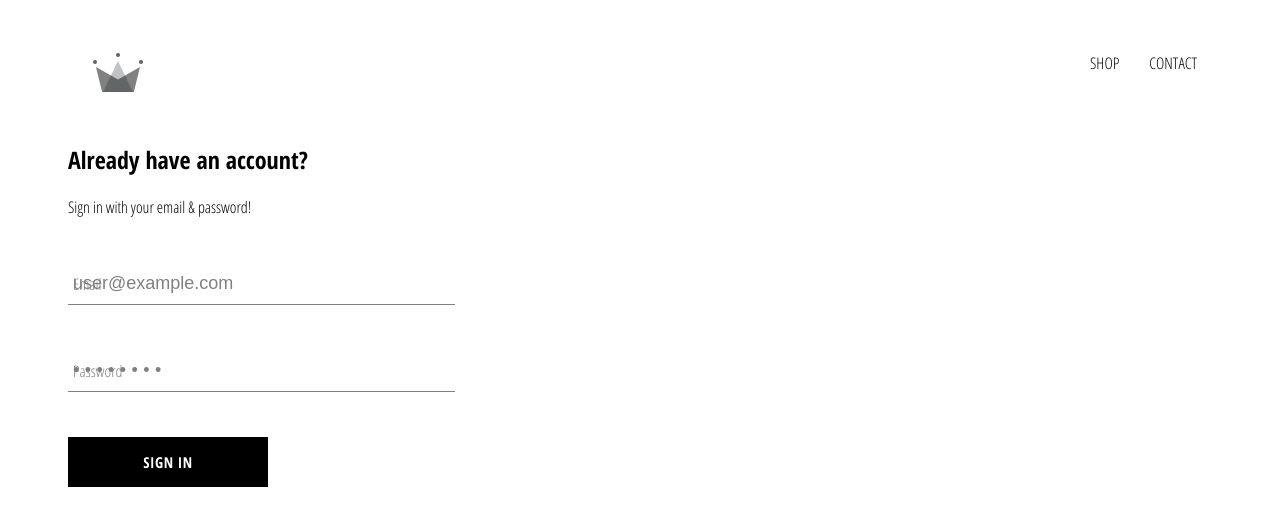
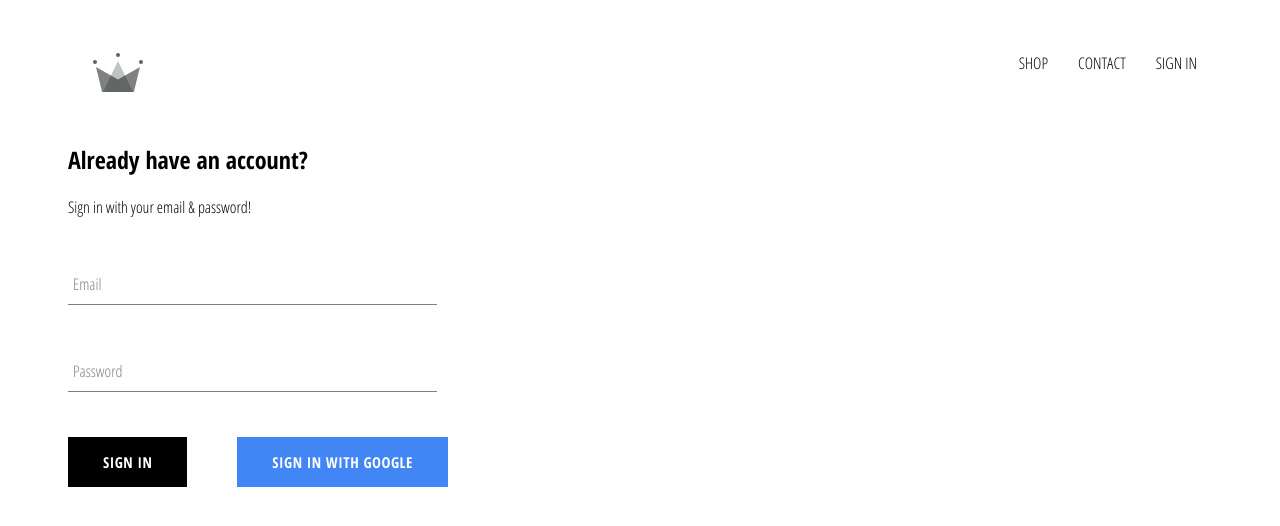
Before and after one commit to nazifa22/CART-Project-----React, a React (Create React App) app: page /signin in a window 1280 px wide. Shown: the top 526 px of the page. Built offline with nearby package versions, Linux system fonts and the light colour scheme; no server answers.

Commit message:
Integrated firebase, sign in page and sign in authentication

```diff
--- a/src/App.css
+++ b/src/App.css
@@ -7,3 +7,7 @@
   text-decoration: none;
   color: #000;
 }
+
+* {
+  box-sizing: border-box;
+}
--- a/src/App.js
+++ b/src/App.js
@@ -1,4 +1,4 @@
-import React from 'react';
+import React, { Component } from 'react';
 import logo from './logo.svg';
 import './App.css';
 import Homepage from './Components/Pages/homepage/homepage';
@@ -6,18 +6,43 @@
 import ShopComponent from './Components/Pages/shop/shopComponent';
 import Header from './Components/Header/header';
 import SigninSignup from './Components/Sign-In-Sign-Up/signin-signup';
+import { auth } from './firebase/firebase';
 
-function App() {
+class App extends Component {
+  constructor() {
+    super();
+
+    this.state = {
+      currentUser: null
+    }
+  }
+
+  unsubscribeFromAuth = null;
+
+  componentDidMount() {
+    this.unsubscribeFromAuth = auth.onAuthStateChanged(user => {
+      this.setState({ currentUser: user });
+
+      console.log(user)
+    })
+  }
+
+  componentWillUnmount() {
+    this.unsubscribeFromAuth();
+  }
+
+  render() {
     return (
       <div className="App">
-      <Header/>
+        <Header currentUser={this.state.currentUser} />
         <Switch>
           <Route exact path='/' component={Homepage} />
           <Route path='/shop' component={ShopComponent} />
           <Route path='/signin' component={SigninSignup} />
         </Switch>
       </div>
-  );
+    )
+  }
 }
 
 export default App;
--- a/src/Components/Header/header.jsx
+++ b/src/Components/Header/header.jsx
@@ -2,8 +2,9 @@
 import { Link } from 'react-router-dom';
 import { ReactComponent as Logo } from '../../assets/crown.svg';
 import './header.scss';
+import { auth } from '../../firebase/firebase';
 
-const header = () => {
+const header = ({ currentUser }) => {
     return (
         <div className="header">
             <Link className="logo-container" to="/">
@@ -16,6 +17,16 @@
                 <Link className="option" to="/shop">
                     CONTACT
                 </Link>
+                {
+                    currentUser ?
+                    <div className="option" onClick={() => auth.signOut()}>
+                        SIGN OUT
+                    </div>
+                    :
+                    <Link className="option" to="/signin">
+                        SIGN IN
+                    </Link>
+                }
             </div>
         </div>
     )
--- a/src/Components/Header/header.scss
+++ b/src/Components/Header/header.scss
@@ -18,6 +18,7 @@
       display: flex;
       align-items: center;
       justify-content: flex-end;
+      cursor: pointer;
 
       .option {
         padding: 10px 15px;
--- a/src/Components/SignIn/signin.jsx
+++ b/src/Components/SignIn/signin.jsx
@@ -2,14 +2,16 @@
 import './signin.scss';
 import FormInput from './../Form-Input/formInput';
 import Button from '../button/button';
+
+import { signInWithGoogle } from './../../firebase/firebase';
 
 export default class Signin extends Component {
     constructor() {
         super();
 
         this.state = {
-            email: 'user@example.com',
-            password: 'password'
+            email: '',
+            password: ''
         }
     }
 
@@ -46,9 +48,18 @@
                     label="Password"
                     required />
 
-                    <Button type="submit">
-                        Sign In
-                    </Button>
+                    <div className="buttons">
+                        <Button type="submit">
+                            Sign In
+                        </Button>
+
+                        <Button
+                        onClick={signInWithGoogle}
+                        isGoogleSignIn >
+                            {''}
+                            Sign In with Google{''}
+                        </Button>
+                    </div>
                 </form>
             </div>
         )
--- a/src/Components/SignIn/signin.scss
+++ b/src/Components/SignIn/signin.scss
@@ -1,9 +1,14 @@
 .sign-in {
-    width: 30vw;
+    width: 380px;
     display: flex;
     flex-direction: column;
+
+    .title {
+      margin: 10px 0;
+    }
+
+    .buttons {
+      display: flex;
+      justify-content: space-between;
+    }
 }
-
-.title {
-  margin: 10px 0;
-}
--- a/src/Components/button/button.jsx
+++ b/src/Components/button/button.jsx
@@ -1,9 +1,10 @@
 import React from 'react';
 import './button.scss';
 
-const Button = ({ children, ...otherProps }) => {
+const Button = ({ children, isGoogleSignIn, ...otherProps }) => {
     return (
-        <div className="custom-button"
+        <div
+        className={`${isGoogleSignIn ? 'google-sign-in' : ''} custom-button`}
         {...otherProps} >
             { children }
         </div>
--- a/src/Components/button/button.scss
+++ b/src/Components/button/button.scss
@@ -1,5 +1,5 @@
 .custom-button {
-    min-width: 130px;
+    min-width: 80px;
     width: max-content;
     height: 50px;
     letter-spacing: 0.5px;
@@ -13,13 +13,25 @@
     font-weight: bolder;
     border: none;
     cursor: pointer;
-    display: flex;
+    display: inline-flex;
     flex-direction: row;
     justify-content: center;
+    text-align: center;
 
     &:hover {
       background-color: white;
       color: black;
       border: 1px solid black;
     }
+
+    &.google-sign-in {
+      background-color: #4285f4;
+      color: white;
+      // margin-left: 20px;
+
+      &:hover {
+        background-color: #357ae8;
+        border: none;
+      }
+    }
 }
--- /dev/null
+++ b/src/firebase/firebase.js
@@ -0,0 +1,25 @@
+import firebase from 'firebase/app';
+import 'firebase/firestore';
+import 'firebase/auth';
+
+const config = {
+    apiKey: "AIzaSyAuDM3y9uz67VmQLZ7xB7QZa4FNgGIVc6s",
+    authDomain: "crwn-db-dd701.firebaseapp.com",
+    databaseURL: "https://crwn-db-dd701.firebaseio.com",
+    projectId: "crwn-db-dd701",
+    storageBucket: "crwn-db-dd701.appspot.com",
+    messagingSenderId: "1037827052767",
+    appId: "1:1037827052767:web:2f866ce5e3fb4373d7056a",
+    measurementId: "G-CPEQLFKZF5"
+};
+
+firebase.initializeApp(config);
+
+export const auth = firebase.auth();
+export const firestore = firebase.firestore();
+
+const provider = new firebase.auth.GoogleAuthProvider();
+provider.setCustomParameters({ prompt: 'select_account' });
+export const signInWithGoogle = () => auth.signInWithPopup(provider);
+
+export default firebase;
```
Lines whose indentation alone changed are shown as unchanged.
